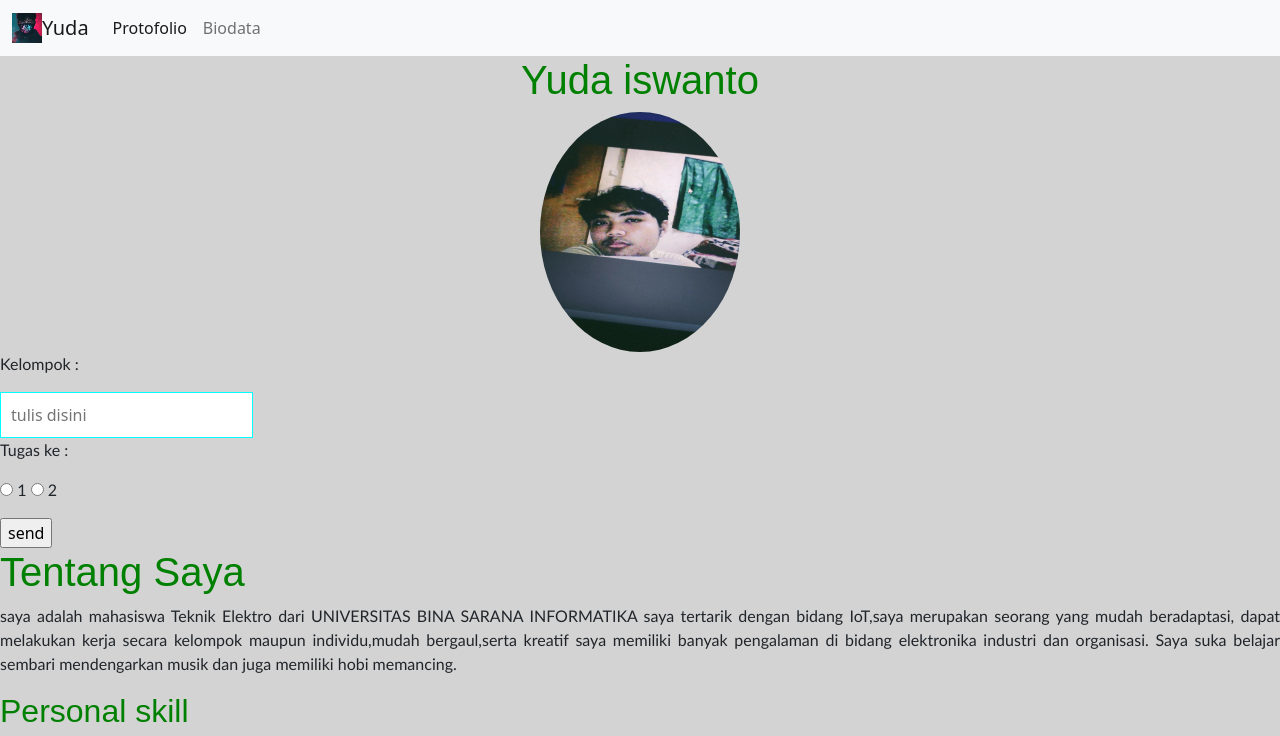
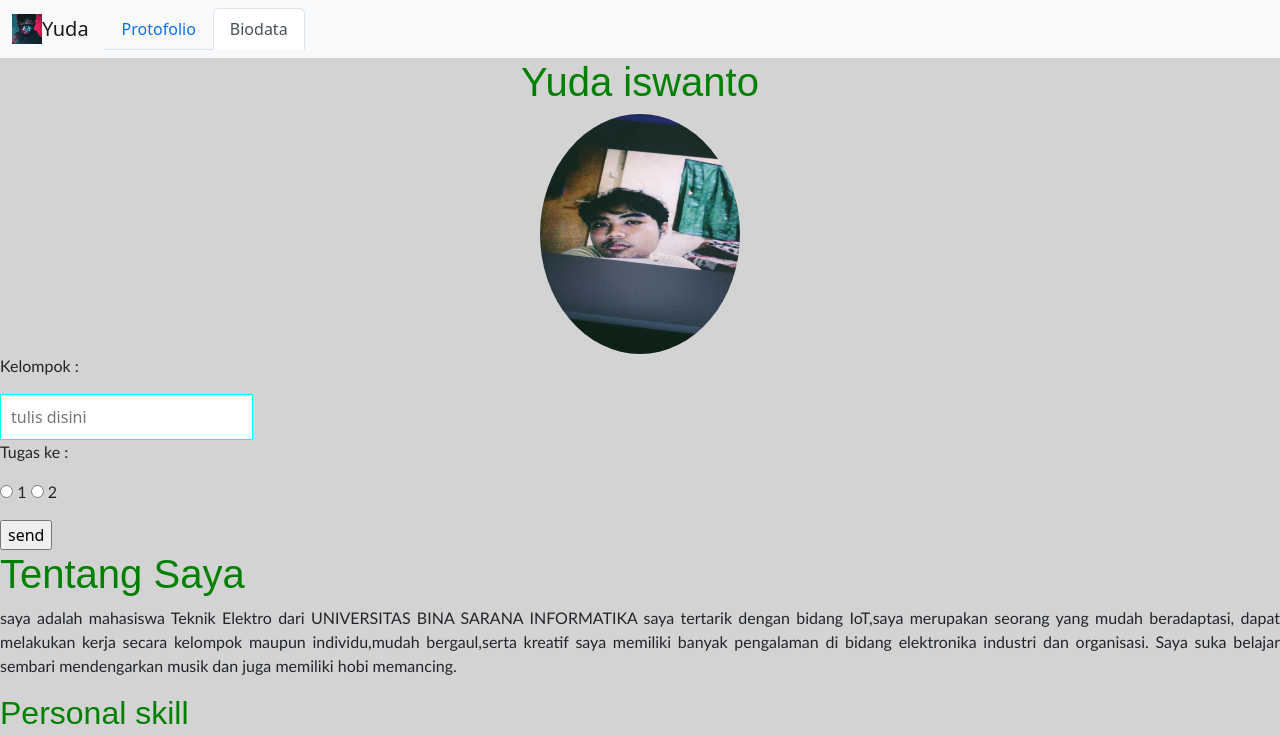
Before and after one commit to urEyEsis2/urEyEsis2.github.io, a plain HTML site: page index.html in a window 1280 px wide. Shown: the top 736 px of the page. Drawn offline with nearby package versions, Linux system fonts and the light colour scheme.

Commit message:
merubah bentuk nav

```diff
--- a/index.html
+++ b/index.html
@@ -17,10 +17,13 @@
 				<span class="navbar-toggler-icon"></span>
 			  </button>
 			  <div class="collapse navbar-collapse" id="navbarNavAltMarkup">
-				<div class="navbar-nav">
-				  <a class="nav-link active" aria-current="page" href="protofolio.html">Protofolio</a>
-				  <a class="nav-link" href="index.html">Biodata</a>
-				</div>
+				<ul class="nav nav-tabs">
+					<li class="nav-item">
+					  <a class="nav-link " href="protofolio.html">Protofolio</a>
+					</li>
+					<li class="nav-item">
+					  <a class="nav-link active" aria-current="page" href="index.html">Biodata</a>
+				  </ul>
 			  </div>
 			</div>
 		  </nav>
```
Also changed, not shown: protofolio.html (+7 -4 lines).
